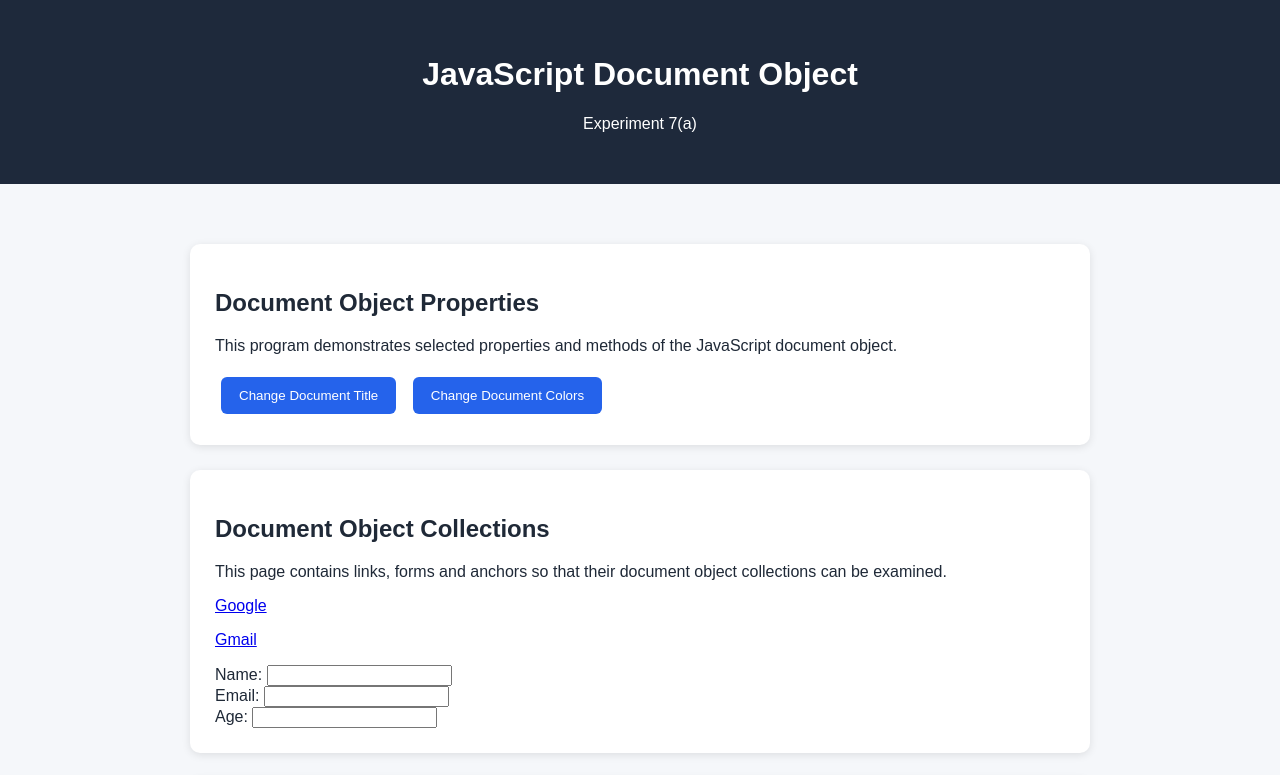
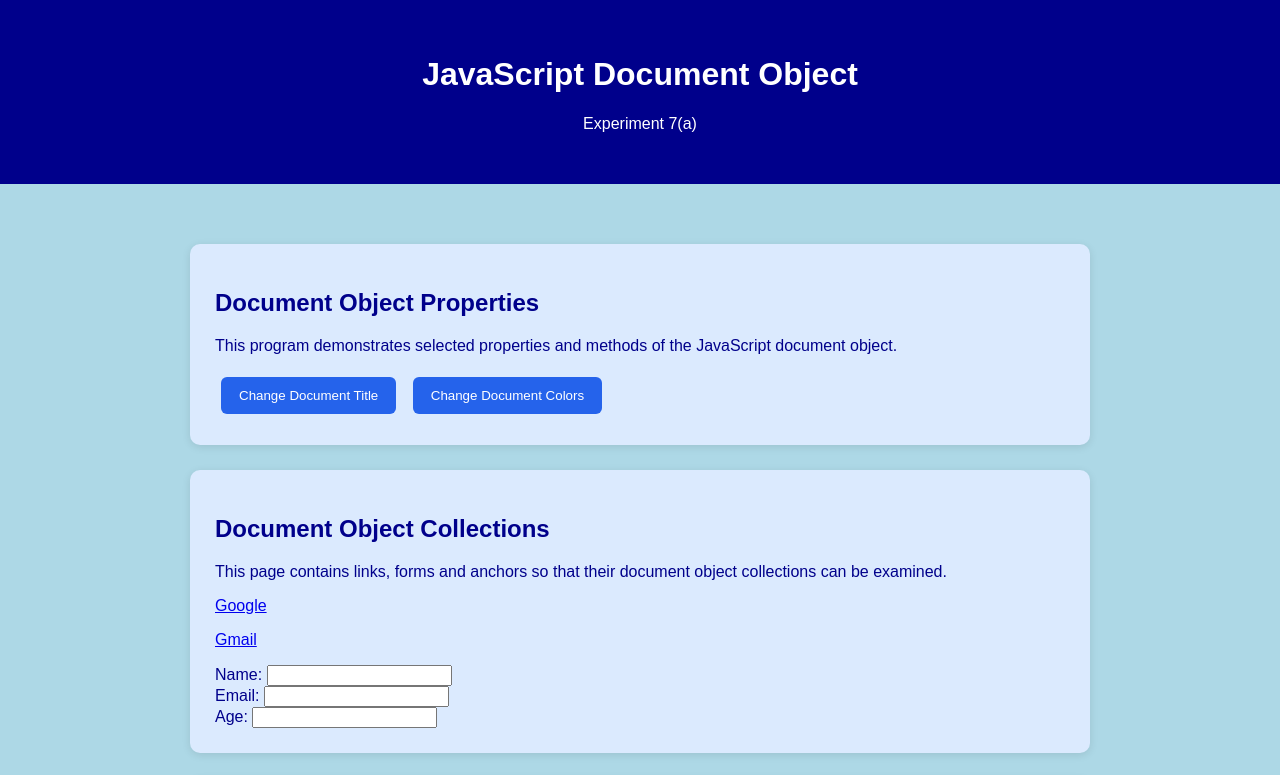
Before and after one commit to vijayvatthara/fullstack-labs, a plain HTML site: page lab21-javascript-document-object/index.html in a window 1280 px wide. Both pictures are taken after a click on the button "Change Document Colors". Shown: the top 775 px of the page. Drawn offline with Linux system fonts and the light colour scheme.

Commit message:
Changes to JavaScript function changeColors()

```diff
--- a/lab21-javascript-document-object/index.html
+++ b/lab21-javascript-document-object/index.html
@@ -198,10 +198,26 @@
         // Document color properties
         function changeColors() {
 
-            document.bgColor = "#eef6ff";
-            document.fgColor = "#1e293b";
+            // Document object properties required by the lab
+            document.bgColor = "lightblue";
+            document.fgColor = "darkblue";
 
-            alert("Document background and foreground colors changed.");
+            // Make the change clearly visible
+            document.body.style.backgroundColor = "lightblue";
+            document.body.style.color = "darkblue";
+
+            // Change the major page sections too
+            document.querySelector("header").style.backgroundColor = "darkblue";
+            document.querySelector("header").style.color = "white";
+
+            document.querySelectorAll(".card").forEach(function(card) {
+                card.style.backgroundColor = "#dbeafe";
+            });
+
+            document.querySelector("footer").style.backgroundColor = "darkblue";
+            document.querySelector("footer").style.color = "white";
+
+            alert("Document colors changed successfully!");
         }
 
 
```
